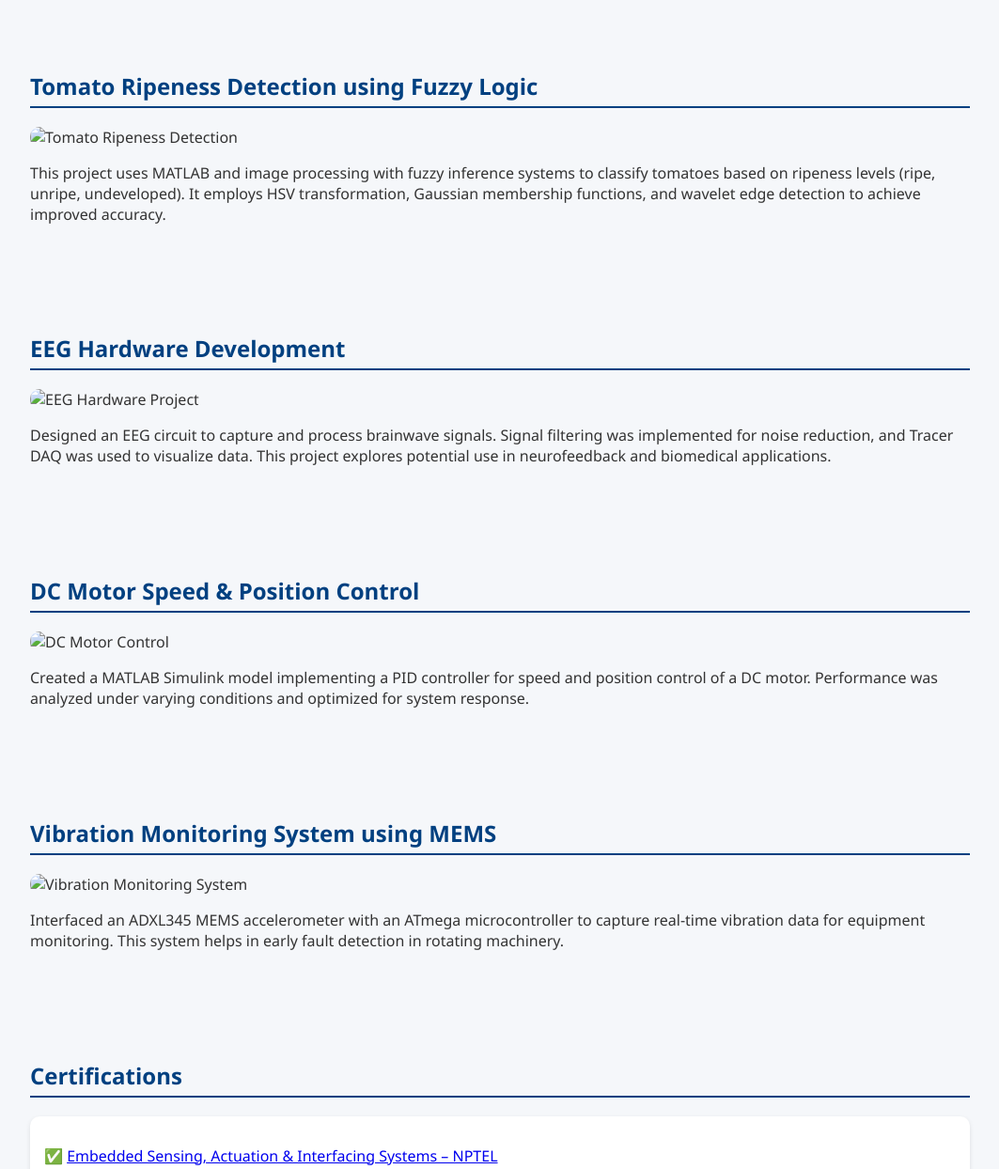
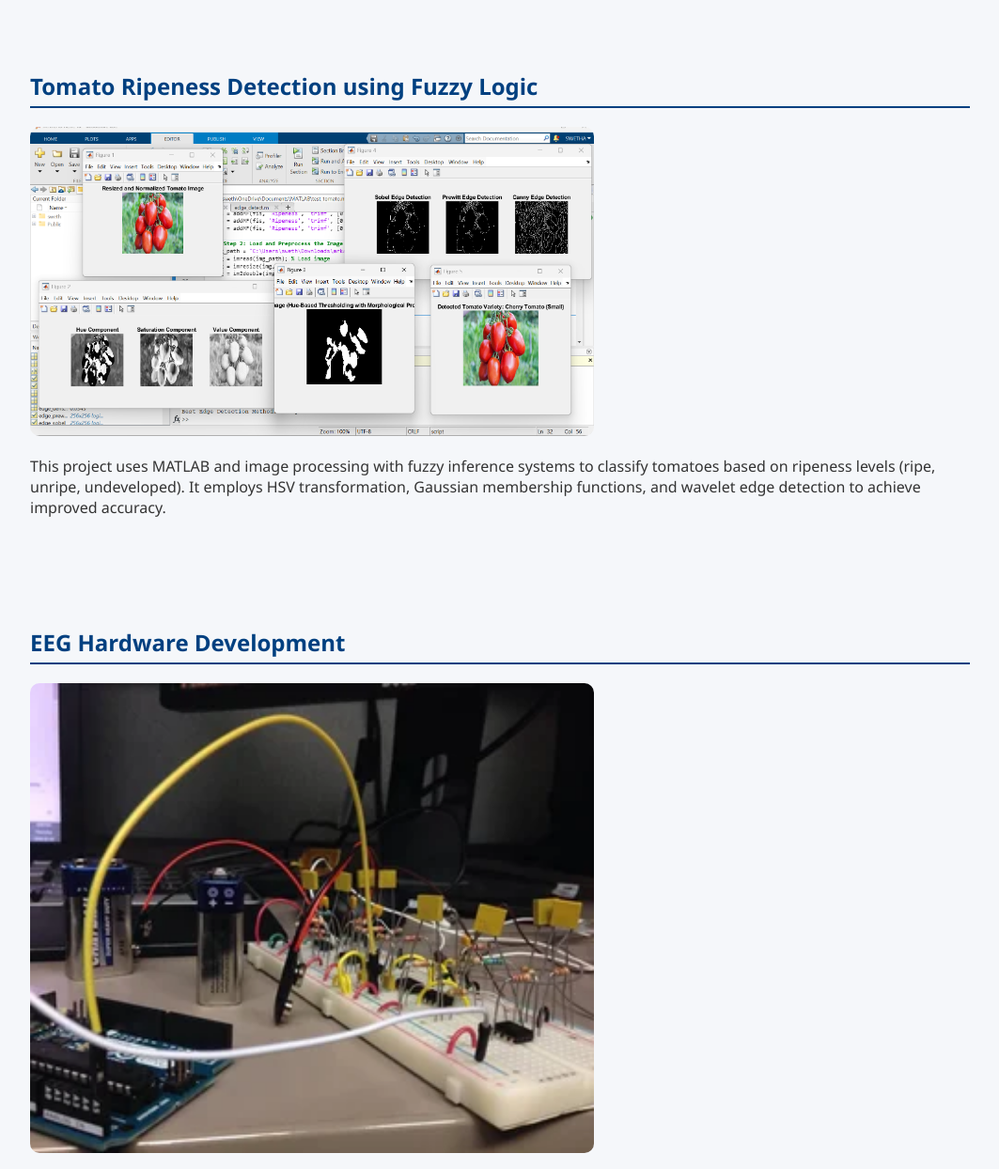
Before and after one commit to SwethaV0910/SwethaV0910.github.io, a plain HTML site: page index.html in a window 1280 px wide. Shown: the part 1220-2464 px from the top of the page at 94% size, without its empty margins (108-1171 px from the left). Drawn offline with Linux system fonts and the light colour scheme.

Commit message:
Update index.html

```diff
--- a/index.html
+++ b/index.html
@@ -134,35 +134,35 @@
 
   <section id="tomato">
     <h2>Tomato Ripeness Detection using Fuzzy Logic</h2>
-    <img src="images/tomato_detection.png" alt="Tomato Ripeness Detection" style="width:100%; max-width:600px; border-radius:10px;">
+    <img src="tomato_detection.png" alt="Tomato Ripeness Detection" style="width:100%; max-width:600px; border-radius:10px;">
     <p>This project uses MATLAB and image processing with fuzzy inference systems to classify tomatoes based on ripeness levels (ripe, unripe, undeveloped). It employs HSV transformation, Gaussian membership functions, and wavelet edge detection to achieve improved accuracy.</p>
   </section>
 
   <section id="eeg">
     <h2>EEG Hardware Development</h2>
-    <img src="images/eeg_project.webp" alt="EEG Hardware Project" style="width:100%; max-width:600px; border-radius:10px;">
+    <img src="eeg_project.webp" alt="EEG Hardware Project" style="width:100%; max-width:600px; border-radius:10px;">
     <p>Designed an EEG circuit to capture and process brainwave signals. Signal filtering was implemented for noise reduction, and Tracer DAQ was used to visualize data. This project explores potential use in neurofeedback and biomedical applications.</p>
   </section>
 
   <section id="dc_motor">
     <h2>DC Motor Speed & Position Control</h2>
-    <img src="images/dc_motor_control.png" alt="DC Motor Control" style="width:100%; max-width:600px; border-radius:10px;">
+    <img src="dc_motor_control.png" alt="DC Motor Control" style="width:100%; max-width:600px; border-radius:10px;">
     <p>Created a MATLAB Simulink model implementing a PID controller for speed and position control of a DC motor. Performance was analyzed under varying conditions and optimized for system response.</p>
   </section>
 
   <section id="vibration">
     <h2>Vibration Monitoring System using MEMS</h2>
-    <img src="images/vibration_sensor.png" alt="Vibration Monitoring System" style="width:100%; max-width:600px; border-radius:10px;">
+    <img src="vibration_sensor.png" alt="Vibration Monitoring System" style="width:100%; max-width:600px; border-radius:10px;">
     <p>Interfaced an ADXL345 MEMS accelerometer with an ATmega microcontroller to capture real-time vibration data for equipment monitoring. This system helps in early fault detection in rotating machinery.</p>
   </section>
 
   <section id="certifications">
     <h2>Certifications</h2>
     <div class="certification">
-      <p>✅ <a href="certificates/embedded_sensing.pdf" target="_blank">Embedded Sensing, Actuation & Interfacing Systems – NPTEL</a></p>
+      <p>✅ <a href="embedded_sensing.pdf" target="_blank">Embedded Sensing, Actuation & Interfacing Systems – NPTEL</a></p>
       <p>✅ MATLAB & Simulink for Control Systems <em>(certificate pending)</em></p>
       <p>✅ Industrial Automation & PLC Programming <em>(certificate pending)</em></p>
-      <p>✅ <a href="certificates/kicad_workshop.pdf" target="_blank">KiCad Workshop – PCB Design</a></p>
+      <p>✅ <a href="kicad_workshop.pdf" target="_blank">KiCad Workshop – PCB Design</a></p>
     </div>
   </section>
 
```
